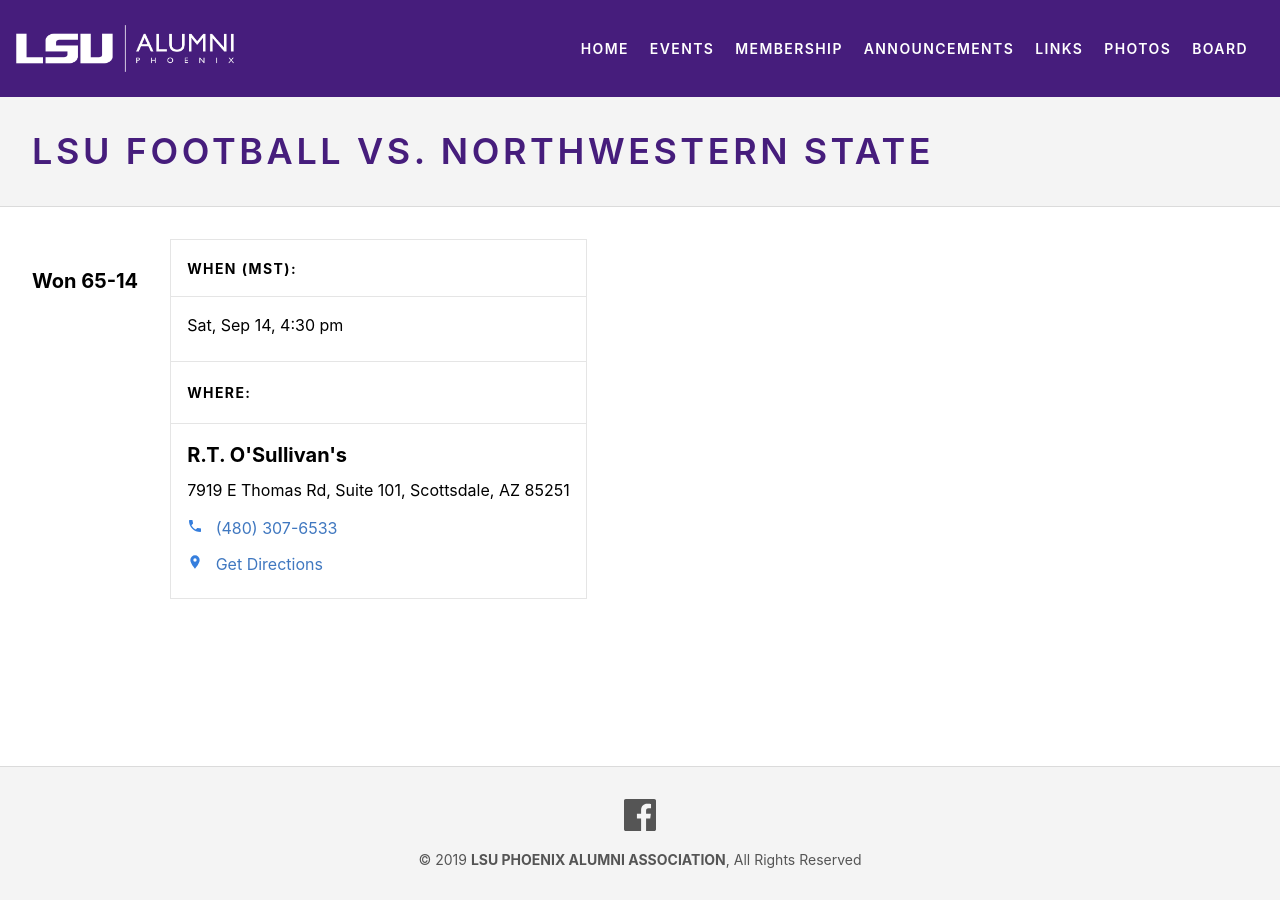
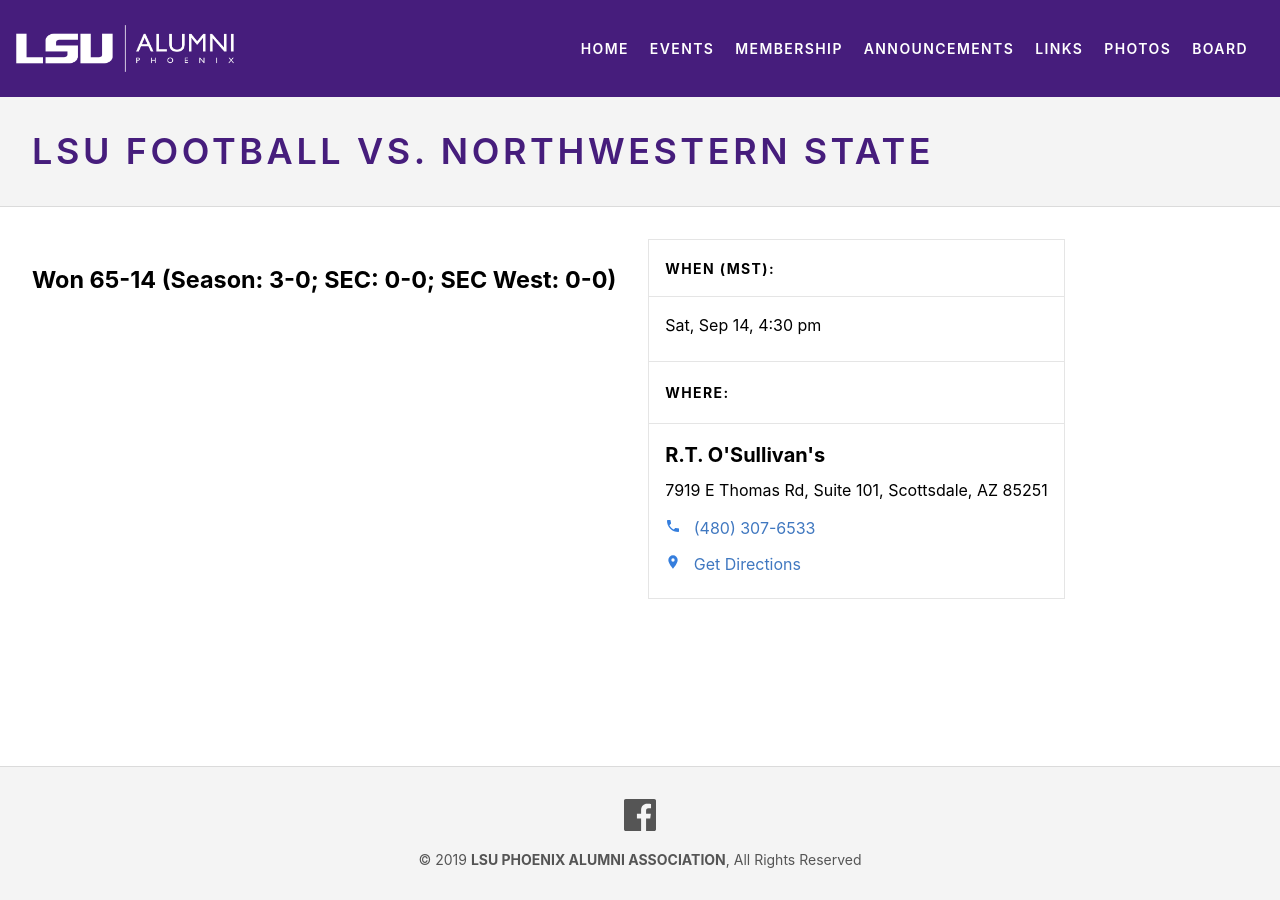
Before and after one commit to lsu-phoenix-alumni/lsu-phoenix-alumni.github.io, a Jekyll site: the page built from _events/lsu-vs-northwestern-state.markdown, in a window 1280 px wide. Built offline with Jekyll 4.4.1, drawn with Linux system fonts in a browser that asks for light colours.

Commit message:
Updated Lsu Vs Northwestern State

```diff
--- a/_events/lsu-vs-northwestern-state.markdown
+++ b/_events/lsu-vs-northwestern-state.markdown
@@ -12,4 +12,4 @@
 layout: event
 ---
 
-#### Won 65-14
+### Won 65-14 (Season: 3-0; SEC: 0-0; SEC West: 0-0)
```
